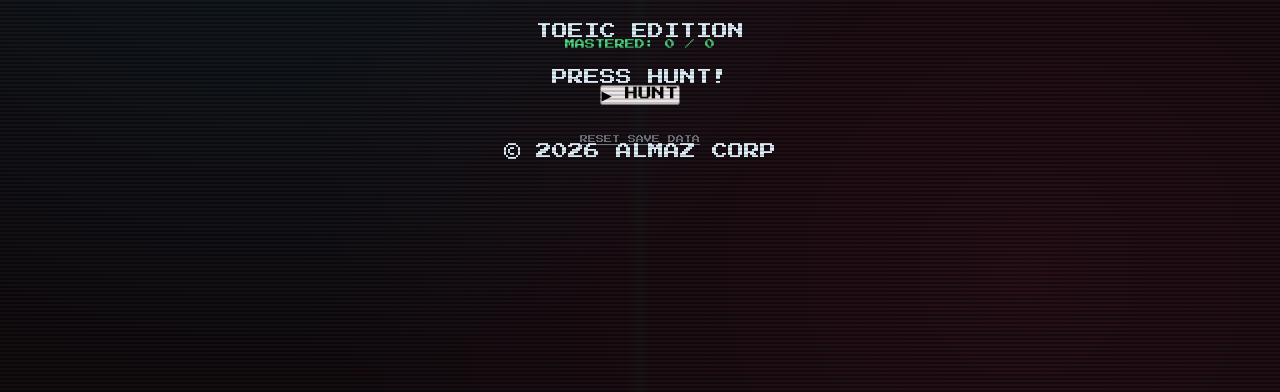
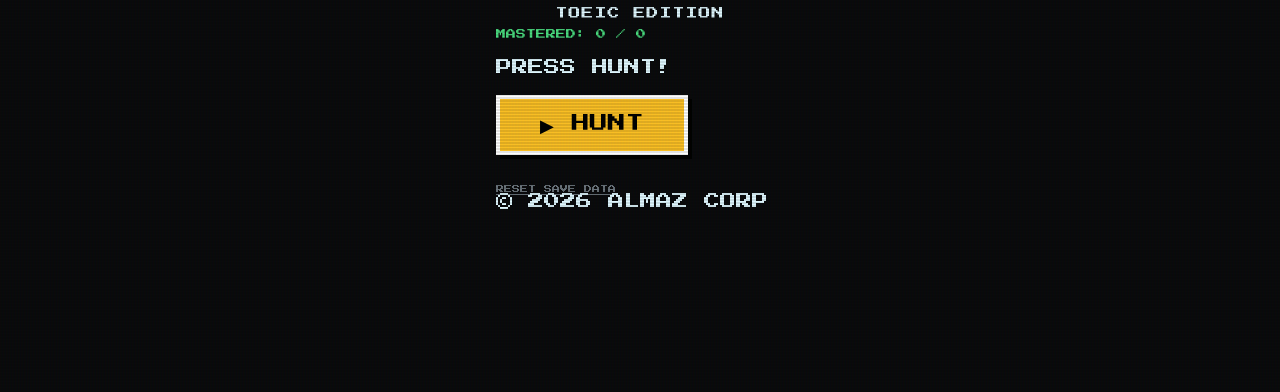
Before and after one commit to aalmaz1/pixelwordhunter, a plain HTML site: page index.html in a window 1280 px wide. Shown: the part 408-800 px from the top of the page. Drawn offline with Linux system fonts and the light colour scheme.

Commit message:
Update CSS variables and enhance styles with !important

```diff
--- a/style.css
+++ b/style.css
@@ -1,124 +1,91 @@
-/* 1. ОБЪЯВЛЕНИЕ ПЕРЕМЕННЫХ (Всегда первое) */
+/* 1. ПРИНУДИТЕЛЬНЫЕ ЦВЕТА */
 :root {
-  --bg: #0a0a0c;
-  --text: #e0f7ff;
-  --green: #00ff88;
-  --red: #ff3366;
-  --yellow: #fbbf24;
+  --bg: #0a0a0c !important;
+  --text: #e0f7ff !important;
+  --green: #00ff88 !important;
+  --red: #ff3366 !important;
+  --yellow: #fbbf24 !important;
 }
 
-/* 2. СБРОС И БАЗА */
+/* 2. ГЛОБАЛЬНЫЙ СБРОС (Убираем "кашу" и наслоения) */
 * {
   margin: 0;
   padding: 0;
   box-sizing: border-box !important;
-  font-family: 'Press Start 2P', cursive;
 }
 
-/* 3. НАСТРОЙКИ ЭКРАНА (Жесткая фиксация) */
 html, body {
-  height: 100dvh !important;
+  background-color: #0a0a0c !important; /* Жесткий фон, если переменная не подгрузится */
+  color: #e0f7ff !important;
+  font-family: 'Press Start 2P', cursive !important;
+  height: 100vh !important;
   width: 100vw !important;
   overflow: hidden !important;
-  position: fixed;
-  background: var(--bg) !important;
-  color: var(--text);
-  display: flex;
-  justify-content: center;
-  align-items: center;
-  overscroll-behavior-y: none;
-  user-select: none;
-  -webkit-user-select: none;
+  display: flex !important;
+  flex-direction: column !important;
+  justify-content: center !important;
+  align-items: center !important;
 }
 
-/* Градиентный фон */
-body::before {
-  content: "";
-  position: absolute;
-  top: 0; left: 0; width: 100%; height: 100%;
-  background:
-    radial-gradient(circle at 20% 15%, rgba(0, 204, 255, 0.1), transparent 55%),
-    radial-gradient(circle at 80% 85%, rgba(255, 51, 102, 0.08), transparent 60%);
-  z-index: -1;
+/* 3. ТИТУЛ С НЕОНОМ (Как на локалке) */
+.game-title {
+  font-size: clamp(24px, 8vw, 48px) !important;
+  text-align: center !important;
+  margin-bottom: 30px !important;
+  line-height: 1.4 !important;
+  /* Добавляем то самое свечение вручную */
+  text-shadow:
+    0 0 10px rgba(0, 255, 136, 0.8),
+    0 0 20px rgba(255, 51, 102, 0.6),
+    4px 4px 0px #000 !important;
+  animation: float 3s ease-in-out infinite !important;
 }
 
-/* 4. КОНТЕЙНЕРЫ */
-.game-container {
-  height: 100dvh;
-  width: 100%;
-  max-width: 600px;
-  display: flex;
-  flex-direction: column;
-  justify-content: center;
-  align-items: center;
-  padding: 20px;
-  position: relative;
-  z-index: 10;
+/* 4. КНОПКА HUNT (Исправляем наложение) */
+.start-btn, #start-btn {
+  background: #fbbf24 !important; /* Желтый как на скриншоте */
+  color: #000 !important;
+  padding: 15px 40px !important;
+  border: 4px solid #fff !important;
+  font-family: 'Press Start 2P', cursive !important;
+  font-size: 18px !important;
+  cursor: pointer !important;
+  margin: 20px 0 !important;
+  box-shadow: 4px 4px 0px #000 !important;
+  display: block !important;
+}
+
+/* 5. ИНФОРМАЦИОННЫЙ ТЕКСТ (Mastered, Press Hunt) */
+.status-text, .edition-badge, .press-hunt-text {
+  margin: 10px 0 !important;
+  font-size: 12px !important;
+  text-transform: uppercase !important;
+  letter-spacing: 1px !important;
+  display: block !important;
+  text-align: center !important;
+}
+
+.press-hunt-text {
+  color: #00ff88 !important; /* Зеленый неон */
+  text-shadow: 0 0 5px #00ff88 !important;
+}
+
+/* 6. CRT-ЭФФЕКТ (Делаем прозрачнее, чтобы не темнило) */
+.crt-overlay {
+  position: fixed !important;
+  top: 0; left: 0; width: 100%; height: 100%;
+  pointer-events: none !important;
+  z-index: 9999 !important;
+  background:
+    linear-gradient(rgba(18, 16, 16, 0) 50%, rgba(0, 0, 0, 0.1) 50%),
+    linear-gradient(90deg, rgba(255, 0, 0, 0.02), rgba(0, 255, 0, 0.01), rgba(0, 0, 255, 0.02)) !important;
+  background-size: 100% 3px, 3px 100% !important;
+}
+
+/* Анимация полета */
+@keyframes float {
+  0%, 100% { transform: translateY(0); }
+  50% { transform: translateY(-10px); }
 }
 
 .hidden { display: none !important; }
-
-/* 5. ТИТУЛ И ЭФФЕКТЫ */
-.game-title {
-  font-size: clamp(24px, 7vw, 48px); /* Чуть уменьшил минимум для мобилок */
-  line-height: 1.2;
-  margin-bottom: 25px;
-  text-align: center;
-  text-shadow:
-    0 0 8px rgba(0, 255, 136, 0.7),
-    0 0 15px rgba(255, 51, 102, 0.5),
-    4px 4px 0px #000;
-  animation: neonPulse 2s ease-in-out infinite, float 3s ease-in-out infinite;
-}
-
-@keyframes neonPulse {
-  0%, 100% { filter: brightness(100%); }
-  50% { filter: brightness(130%); }
-}
-
-@keyframes float {
-  0%, 100% { transform: translateY(0) scale(0.98); }
-  50% { transform: translateY(-10px) scale(1.0); }
-}
-
-/* 6. КНОПКИ И СЕТКА */
-.category-grid {
-  width: 100%;
-  flex-grow: 1;
-  overflow-y: auto;
-  display: grid;
-  grid-template-columns: repeat(auto-fit, minmax(130px, 1fr));
-  gap: 10px;
-  padding-bottom: 20px;
-}
-
-.category-btn, .options-grid button {
-  padding: clamp(10px, 3vw, 16px) !important;
-  cursor: pointer;
-  border: 2px solid var(--text);
-  background: rgba(0, 204, 255, 0.1);
-  color: var(--text);
-  text-transform: uppercase;
-  font-size: 10px;
-}
-
-.category-btn:hover, .options-grid button:hover {
-  background: rgba(255, 61, 148, 0.2) !important;
-  box-shadow: 0 0 14px rgba(255, 61, 148, 0.4), 4px 4px 0 #000 !important;
-}
-
-/* Правильные/Неправильные ответы */
-.options-grid button.correct { background: var(--green) !important; color: #000 !important; }
-.options-grid button.wrong { background: var(--red) !important; color: #000 !important; }
-
-/* 7. CRT ЭФФЕКТ */
-.crt-overlay {
-  position: fixed;
-  top: 0; left: 0; width: 100%; height: 100%;
-  pointer-events: none;
-  z-index: 999;
-  background:
-    linear-gradient(90deg, transparent 49%, rgba(0, 255, 136, 0.02) 50%, transparent 51%),
-    linear-gradient(rgba(255, 51, 102, 0.05) 50%, rgba(0, 0, 0, 0.2) 50%);
-  background-size: 100% 2px, 100% 4px;
-}
```
